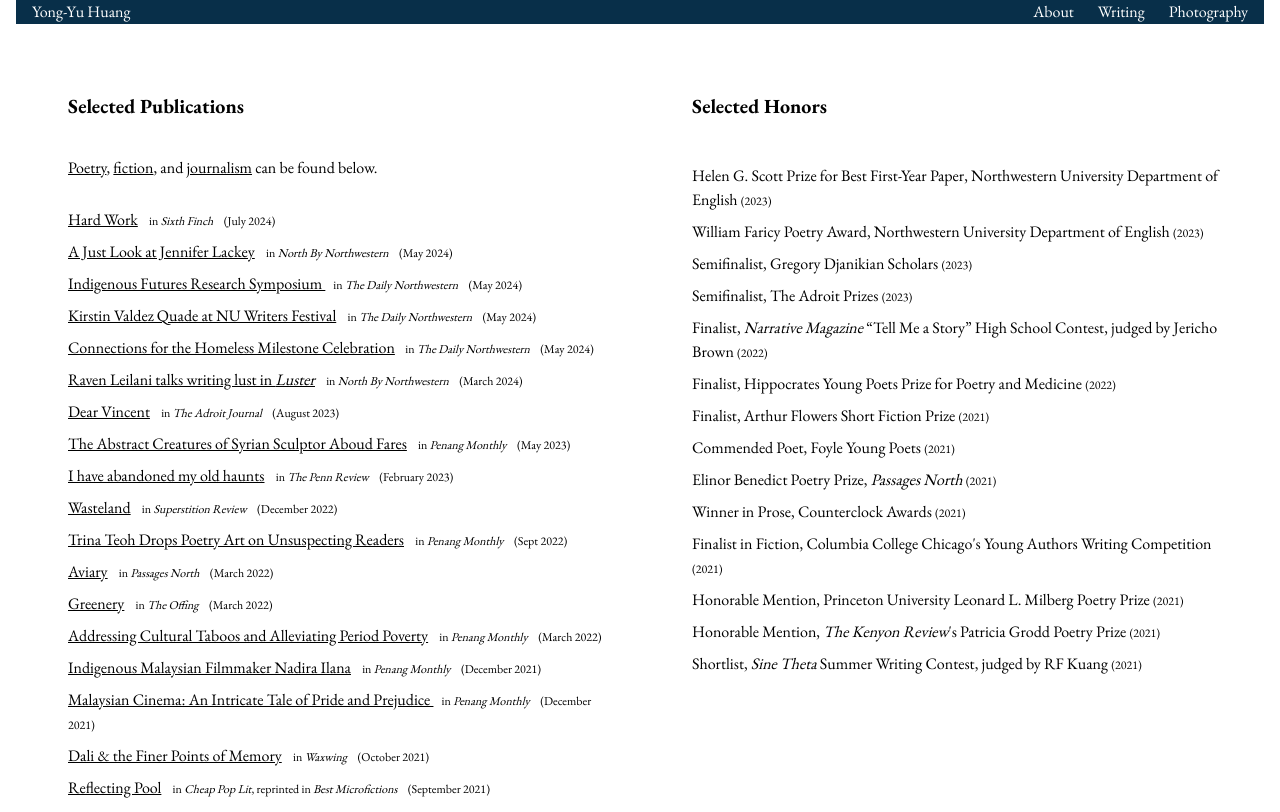
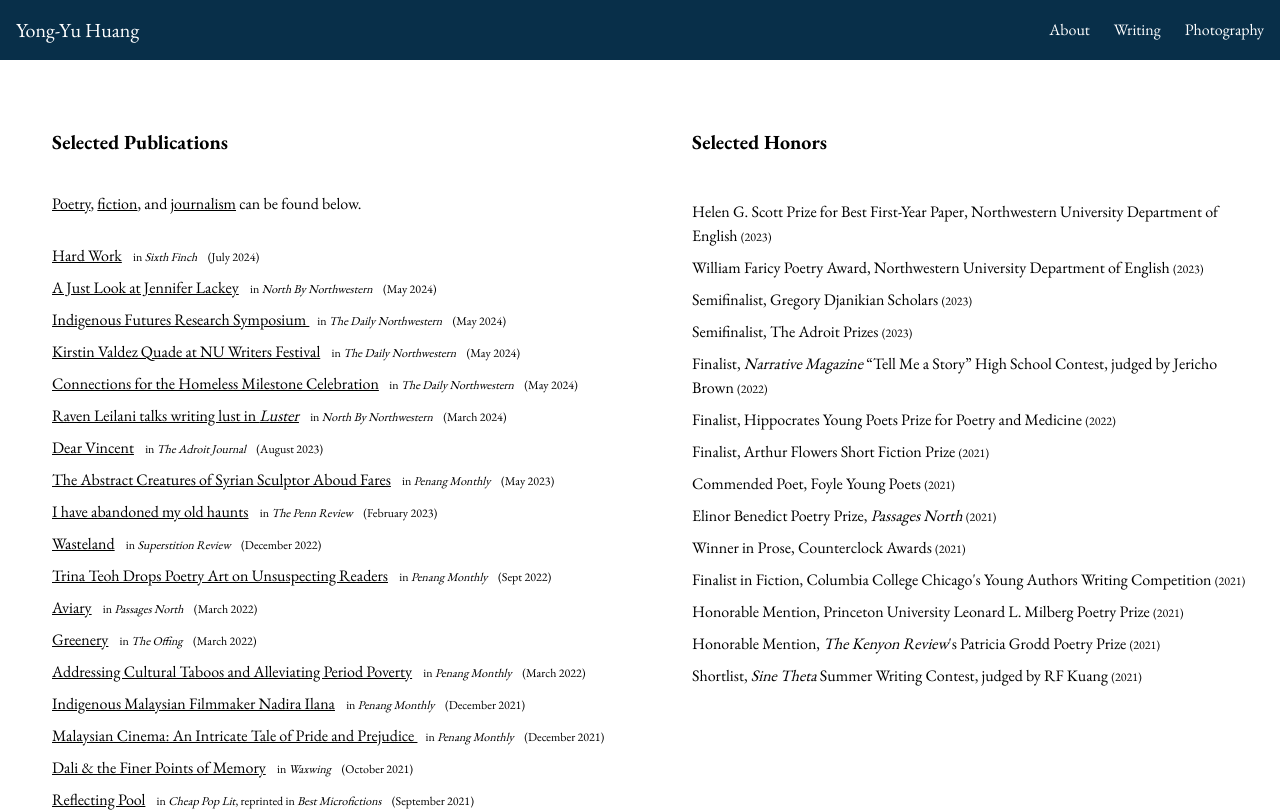
Before and after one commit to yongssh/yongssh.github.io, a Next.js app: page /writing in a window 1280 px wide. Shown: the top 812 px of the page. Built offline with nearby package versions, Linux system fonts and the light colour scheme.

Commit message:
fixed footer

```diff
--- a/src/app/about/page.tsx
+++ b/src/app/about/page.tsx
@@ -7,11 +7,15 @@ const WritingPage = () => {
   return (
 
     <div className="wrapper bg-white text-black">
+            <main className="flex-grow">
+
       <NavBar />
       <AboutSection />
+      </main>
       <Footer />
 
     </div>
+
   );
 };
 
--- a/src/app/components/NavBar.tsx
+++ b/src/app/components/NavBar.tsx
@@ -18,56 +18,57 @@ const NavBar = () => {
   };
 
   return (
-    <>
-      <div className={`w-full h-20 bg-sky-950 sticky top-0 ${garamond.className}`}>
-      <div className="flex justify-between items-center h-full px-4">
-          <p className="text-white m-0">Yong-Yu Huang</p>
+    <div className={`w-full bg-sky-950 sticky top-0 z-50 ${garamond.className}`}>
+      <div className="flex flex-col md:flex-row items-center justify-between px-4 py-2 md:py-4 mx-auto">
+        <p className="text-white text-lg md:text-xl">Yong-Yu Huang</p>
+
         <div className="md:hidden">
           <button onClick={toggleMenu} className="text-white">
             {isOpen ? <HiX size={30} /> : <HiMenu size={30} />}
           </button>
         </div>
+
         <ul className="hidden md:flex gap-x-6 text-white">
           <li>
             <Link href="/about">
-                <p>About</p>
+              <p className="hover:underline">About</p>
             </Link>
           </li>
           <li>
             <Link href="/writing">
-                <p>Writing</p>
+              <p className="hover:underline">Writing</p>
             </Link>
           </li>
           <li>
             <Link href="/photo-gallery">
-                <p>Photography</p>
+              <p className="hover:underline">Photography</p>
             </Link>
           </li>
         </ul>
       </div>
+
       {isOpen && (
-          <div className="md:hidden bg-sky-950 text-white">
-            <ul className="flex flex-col items-center">
+        <div className="md:hidden bg-sky-950 text-white w-full">
+          <ul className="flex flex-col items-center py-4">
             <li className="py-2">
               <Link href="/about" onClick={toggleMenu}>
-                  <p>About</p>
+                <p className="hover:underline">About</p>
               </Link>
             </li>
             <li className="py-2">
               <Link href="/writing" onClick={toggleMenu}>
-                  <p>Writing</p>
+                <p className="hover:underline">Writing</p>
               </Link>
             </li>
             <li className="py-2">
               <Link href="/photo-gallery" onClick={toggleMenu}>
-                  <p>Photography</p>
+                <p className="hover:underline">Photography</p>
               </Link>
             </li>
           </ul>
         </div>
       )}
     </div>
-    </>
   );
 };
 
--- a/src/app/photo-gallery/page.tsx
+++ b/src/app/photo-gallery/page.tsx
@@ -13,8 +13,10 @@ const GalleryPage = () => {
     return (
       <div className="wrapper bg-white text-black">
         <NavBar />
+        <main className="flex-grow">
         <h2 className={`bg-white text-black ${garamond.className} p-8`}>I&apos;m also interested in documenting stories through photography.</h2>
         <PhotoGallery />
+        </main>
         <Footer />
       </div>
     );
--- a/src/app/styles/globals.css
+++ b/src/app/styles/globals.css
@@ -7,12 +7,11 @@
   display: flex;
   flex-direction: column;
   min-height: 100vh;
-  padding: 0 1rem;
+
 }
 
 .navbar, .footer {
   width: 100%;
-  padding: 1rem;
 }
 
 .intro-section, .about-section {
```
Lines whose indentation alone changed are shown as unchanged.
